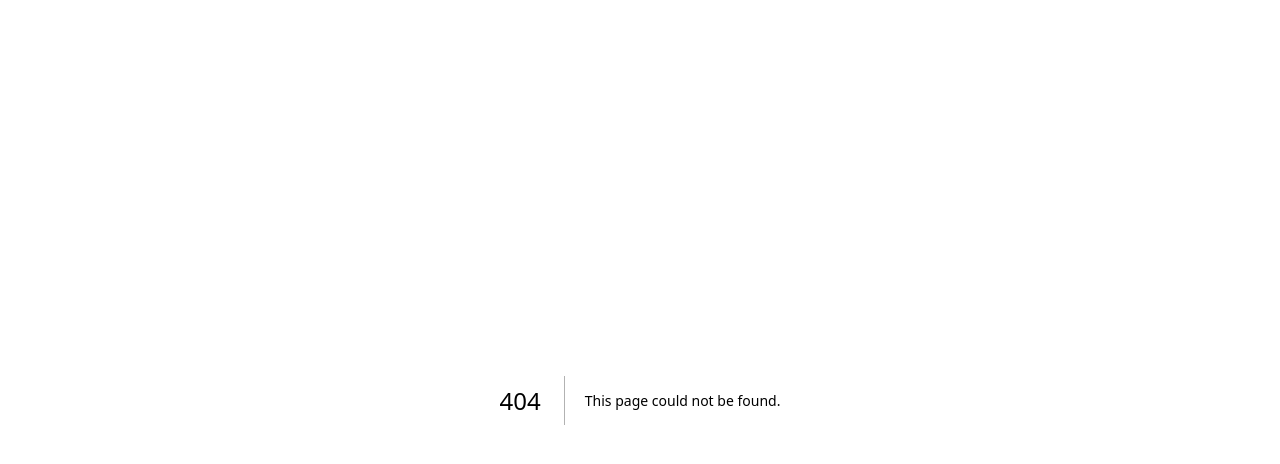
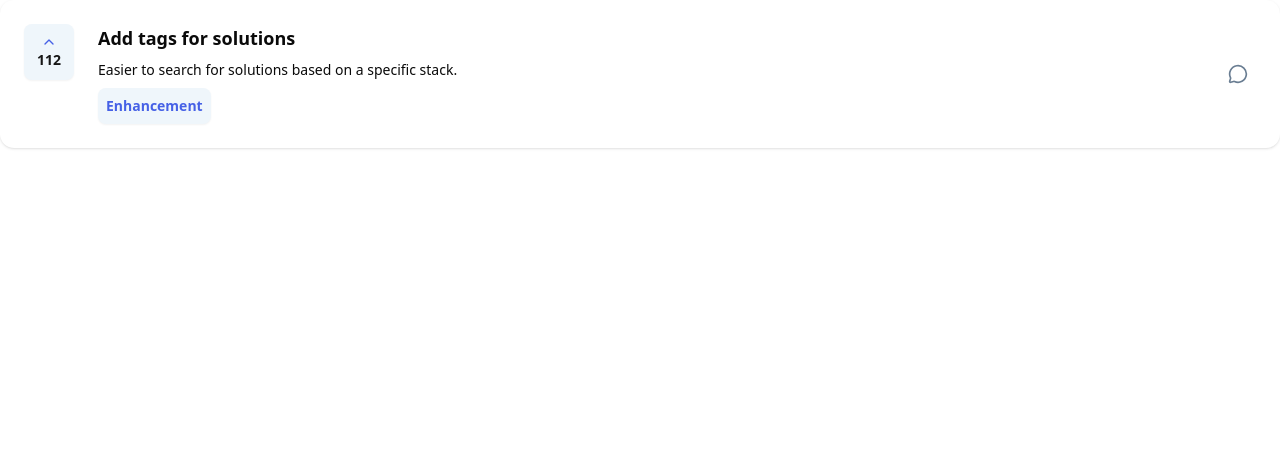
Before and after one commit to peynadol/product-feedback-app, a Next.js app: page /feedback/1 in a window 1280 px wide. Before the commit this address had no page. Shown: the top 464 px of the page. Built offline with nearby package versions, Linux system fonts and the light colour scheme.

Commit message:
create store

```diff
--- a/package.json
+++ b/package.json
@@ -17,7 +17,8 @@
     "next": "15.3.3",
     "react": "^19.0.0",
     "react-dom": "^19.0.0",
-    "tailwind-merge": "^3.3.1"
+    "tailwind-merge": "^3.3.1",
+    "zustand": "^5.0.5"
   },
   "devDependencies": {
     "@eslint/eslintrc": "^3",
--- /dev/null
+++ b/src/app/feedback/[id]/page.tsx
@@ -0,0 +1,26 @@
+"use client";
+// this will have a feedback header
+// render the feedback card invidivudally
+// render a comments section
+// finally have an add comments section
+import FeedbackCard from "@/components/feedback-card";
+import React from "react";
+import data from "../../../../data.json";
+
+const FeedbackPage = ({ params }) => {
+  const item = data.productRequests.find(
+    (item) => item.id === Number(params.id)
+  );
+  if (!item) {
+    return <div>Feedback not found</div>;
+  }
+  return (
+    <div>
+      <FeedbackCard item={item} onUpvote={() => {}} />
+    </div>
+  );
+};
+
+export default FeedbackPage;
+
+//TODO: hook up the upvote button
--- a/src/components/feedback-card.tsx
+++ b/src/components/feedback-card.tsx
@@ -2,13 +2,19 @@ import React from "react";
 import UpvoteButton from "./upvote-button";
 import Tag from "./tag";
 import { MessageCircle } from "lucide-react";
+import Link from "next/link";
 
 const FeedbackCard = ({ item, onUpvote }) => {
   return (
+    <Link href={`/feedback/${item.id}`} className="block">
       <div className="flex items-center justify-between rounded-xl bg-white px-6 py-6 shadow-sm">
         {/* Left section: Upvote + content */}
         <div className="flex gap-6 items-start">
-        <UpvoteButton upvotes={item.upvotes} id={item.id} onUpvote={onUpvote} />
+          <UpvoteButton
+            upvotes={item.upvotes}
+            id={item.id}
+            onUpvote={onUpvote}
+          />
 
           <div className="space-y-2">
             <h2 className="text-lg font-bold text-text-strong">{item.title}</h2>
@@ -25,6 +31,7 @@ const FeedbackCard = ({ item, onUpvote }) => {
           <span className="font-bold">{item.commentCount}</span>
         </div>
       </div>
+    </Link>
   );
 };
 
--- /dev/null
+++ b/src/store/feedbackStore.ts
@@ -0,0 +1,14 @@
+import { create } from "zustand";
+
+export const useFeedbackStore = create((set) => ({
+  suggestions: [],
+
+  setSuggestions: (items) => set({ suggestions: items }),
+
+  upvote: (id) =>
+    set((state) => ({
+      suggestions: state.suggestions.map((item) =>
+        item.id === id ? { ...item, upvotes: item.upvotes + 1 } : item
+      ),
+    })),
+}));
```
Also changed, not shown: 1 other file (tests, documents, lock files or other folders). Lines whose indentation alone changed are shown as unchanged.
